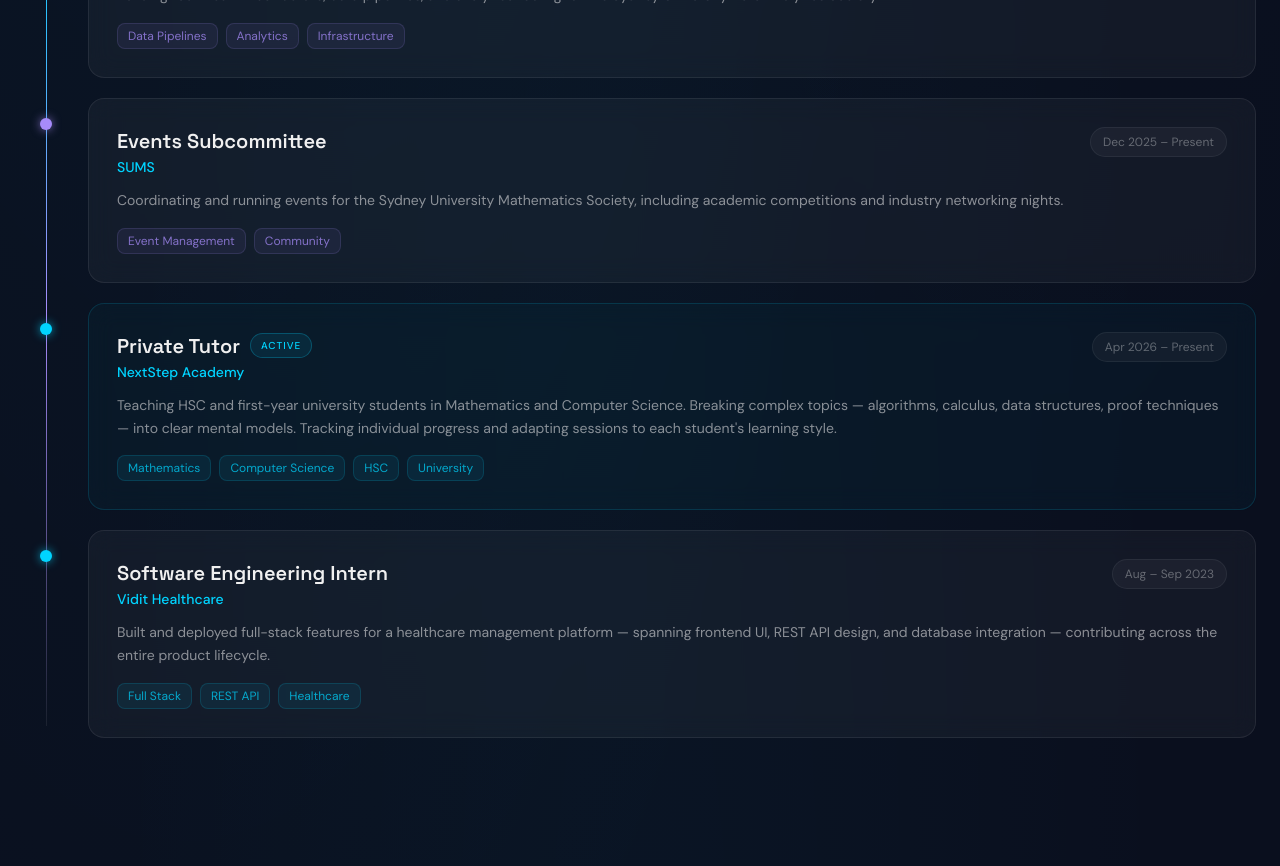
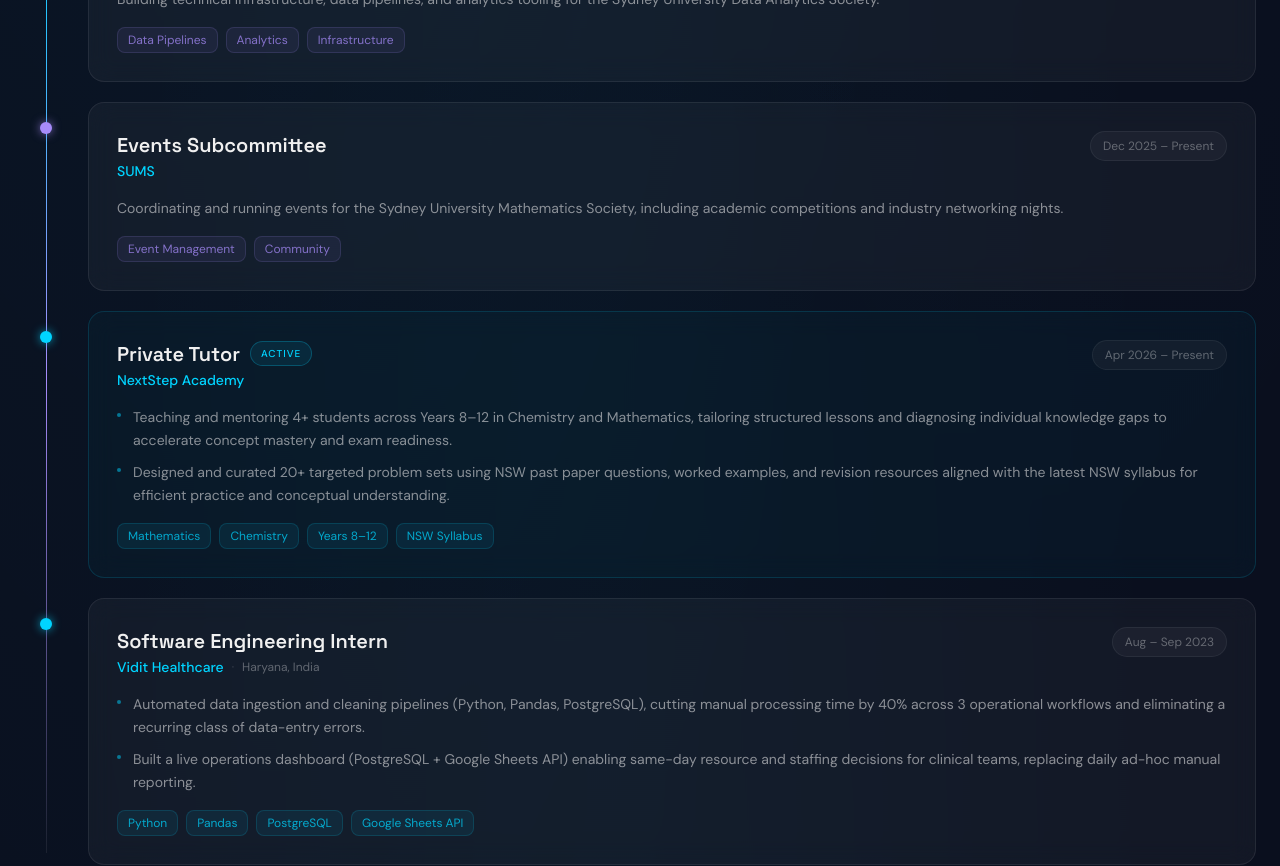
Before and after one commit to IshaanG165/Portfolio, a Next.js app: page / in a window 1280 px wide. Shown: the part 4760-5626 px from the top of the page. Built offline with nearby package versions, Linux system fonts and the light colour scheme.

Commit message:
Updated Information

```diff
--- a/components/Experience.tsx
+++ b/components/Experience.tsx
@@ -8,9 +8,11 @@
   company: string
   period: string
   description: string
+  bullets?: string[]
   type: 'work' | 'club'
   tags?: string[]
   highlight?: string
+  location?: string
 }
 
 const EXPERIENCES: ExperienceItem[] = [
@@ -36,20 +38,27 @@
     title: 'Private Tutor',
     company: 'NextStep Academy',
     period: 'Apr 2026 – Present',
-    description:
-      'Teaching HSC and first-year university students in Mathematics and Computer Science. Breaking complex topics — algorithms, calculus, data structures, proof techniques — into clear mental models. Tracking individual progress and adapting sessions to each student\'s learning style.',
+    description: '',
+    bullets: [
+      'Teaching and mentoring 4+ students across Years 8–12 in Chemistry and Mathematics, tailoring structured lessons and diagnosing individual knowledge gaps to accelerate concept mastery and exam readiness.',
+      'Designed and curated 20+ targeted problem sets using NSW past paper questions, worked examples, and revision resources aligned with the latest NSW syllabus for efficient practice and conceptual understanding.',
+    ],
     type: 'work',
-    tags: ['Mathematics', 'Computer Science', 'HSC', 'University'],
+    tags: ['Mathematics', 'Chemistry', 'Years 8–12', 'NSW Syllabus'],
     highlight: 'Teaching',
   },
   {
     title: 'Software Engineering Intern',
     company: 'Vidit Healthcare',
     period: 'Aug – Sep 2023',
-    description:
-      'Built and deployed full-stack features for a healthcare management platform — spanning frontend UI, REST API design, and database integration — contributing across the entire product lifecycle.',
+    location: 'Haryana, India',
+    description: '',
+    bullets: [
+      'Automated data ingestion and cleaning pipelines (Python, Pandas, PostgreSQL), cutting manual processing time by 40% across 3 operational workflows and eliminating a recurring class of data-entry errors.',
+      'Built a live operations dashboard (PostgreSQL + Google Sheets API) enabling same-day resource and staffing decisions for clinical teams, replacing daily ad-hoc manual reporting.',
+    ],
     type: 'work',
-    tags: ['Full Stack', 'REST API', 'Healthcare'],
+    tags: ['Python', 'Pandas', 'PostgreSQL', 'Google Sheets API'],
   },
 ]
 
@@ -139,8 +148,7 @@
                         : 'rgba(255,255,255,0.08)'
                     }}
                   >
-                    <div className="flex flex-wrap items-start justify-between gap-3 mb-3">
-                      <div className="flex items-start gap-3">
+                    <div className="flex flex-wrap items-start justify-between gap-3 mb-4">
                       <div>
                         <div className="flex items-center gap-2.5 flex-wrap">
                           <h3 className="font-syne text-lg md:text-xl font-semibold text-[#F0F0F0] leading-snug">
@@ -152,9 +160,16 @@
                             </span>
                           )}
                         </div>
-                          <p className="font-dm-sans text-sm font-medium text-[#00D4FF] mt-0.5">
+                        <div className="flex items-center gap-2 mt-0.5 flex-wrap">
+                          <p className="font-dm-sans text-sm font-medium text-[#00D4FF]">
                             {exp.company}
                           </p>
+                          {exp.location && (
+                            <>
+                              <span className="text-[#F0F0F0]/20 text-xs">·</span>
+                              <p className="font-dm-sans text-xs text-[#F0F0F0]/35">{exp.location}</p>
+                            </>
+                          )}
                         </div>
                       </div>
 
@@ -163,9 +178,24 @@
                       </span>
                     </div>
 
+                    {exp.description ? (
                       <p className="font-dm-sans text-sm text-[#F0F0F0]/55 leading-relaxed mb-4">
                         {exp.description}
                       </p>
+                    ) : null}
+
+                    {exp.bullets && exp.bullets.length > 0 && (
+                      <ul className="space-y-2.5 mb-4">
+                        {exp.bullets.map((bullet, bi) => (
+                          <li key={bi} className="flex items-start gap-3">
+                            <span className="mt-[7px] flex-shrink-0 w-1 h-1 rounded-full bg-[#00D4FF]/50" />
+                            <p className="font-dm-sans text-sm text-[#F0F0F0]/55 leading-relaxed">
+                              {bullet}
+                            </p>
+                          </li>
+                        ))}
+                      </ul>
+                    )}
 
                     {/* Subject / role tags */}
                     {exp.tags && exp.tags.length > 0 && (
--- a/components/Hero.tsx
+++ b/components/Hero.tsx
@@ -5,7 +5,7 @@
 import { useTypewriter } from '@/hooks/useTypewriter'
 
 const TYPEWRITER_STRINGS = [
-  'Software Engineer',
+  'Math Enthusiast',
   'Hackathon Winner',
   'Builder',
   'CS @ University of Sydney',
```
Lines whose indentation alone changed are shown as unchanged.
